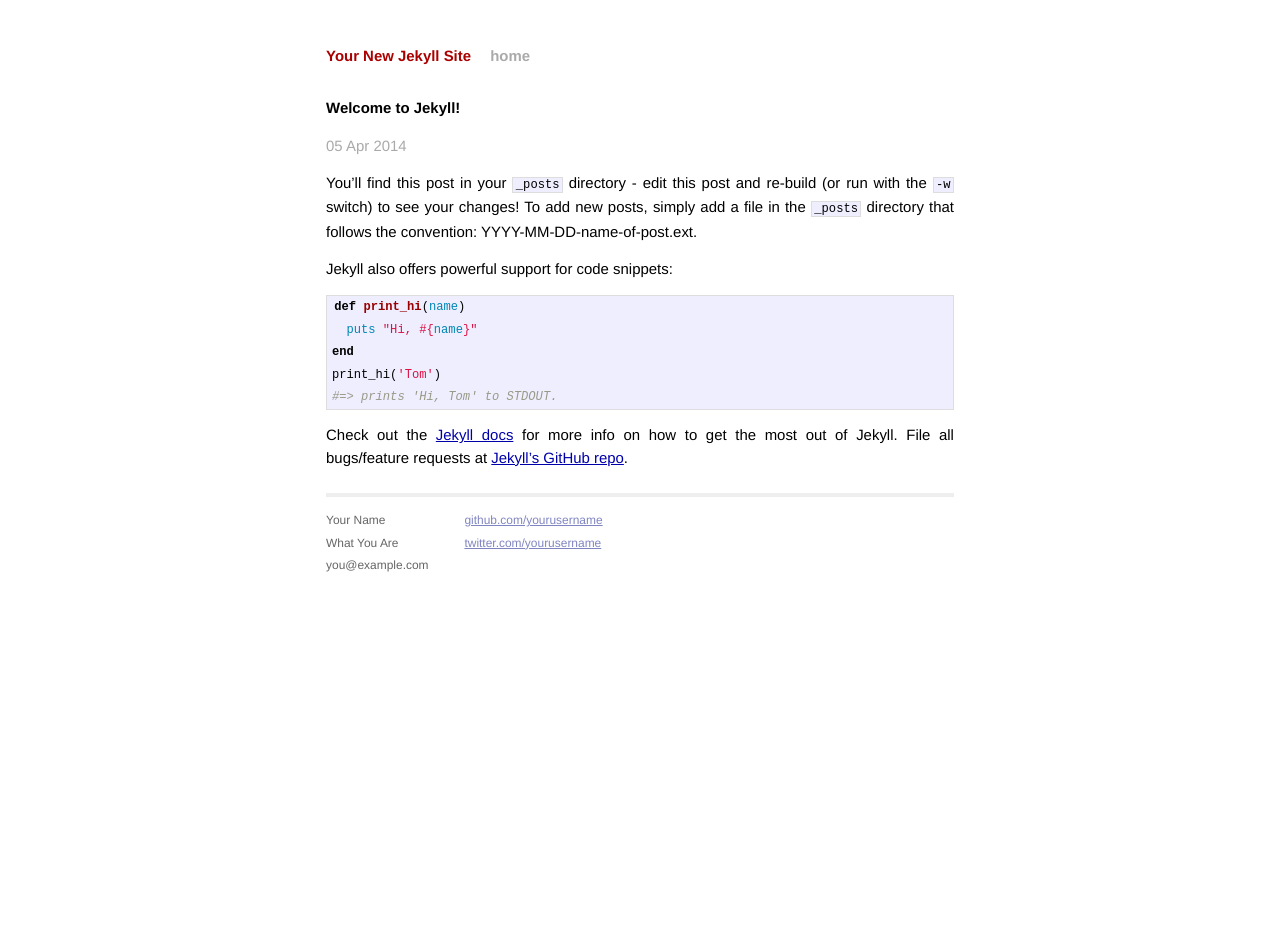
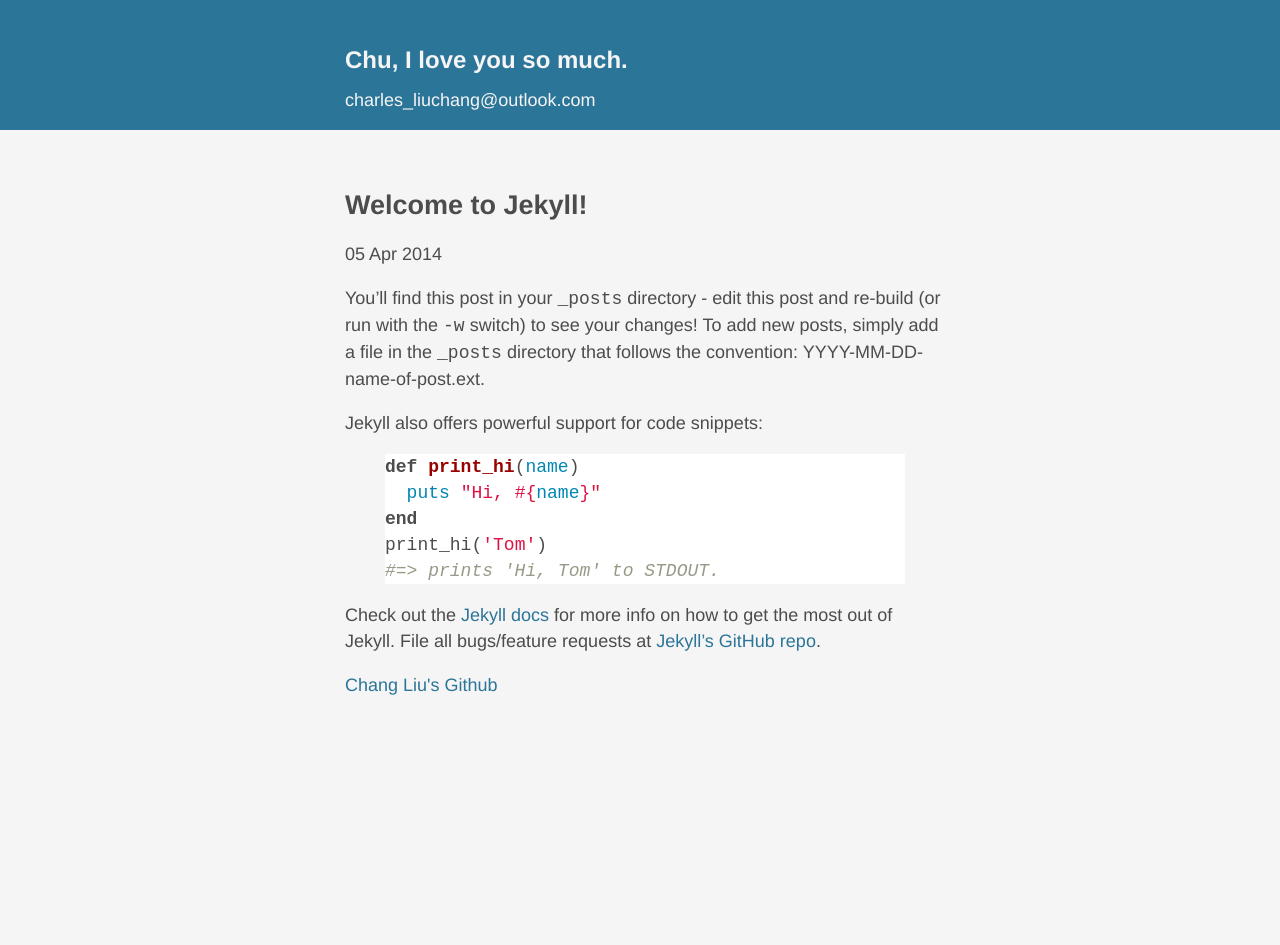
Before and after one commit to ChangLiuNJU/ChangLiuNJU.github.io, a Jekyll site: the page built from _posts/2014-04-05-welcome-to-jekyll.markdown, in a window 1280 px wide. Built offline with Jekyll 4.4.1, drawn with Linux system fonts in a browser that asks for light colours; Markdown is read by kramdown in place of the engine named in the settings; after the commit the page ends 900 px from its top, so only the background shows below that.

Commit message:
love chu version

```diff
--- a/_config.yml
+++ b/_config.yml
@@ -1,3 +1,4 @@
-name: Your New Jekyll Site
+name: Chang Liu's Blog
 markdown: redcarpet
+timezone : Asia/Shanghai
 pygments: true
--- a/_layouts/default.html
+++ b/_layouts/default.html
@@ -13,32 +13,30 @@
         <link rel="stylesheet" href="/css/main.css">
 
     </head>
+
     <body>
-
-        <div class="site">
-          <div class="header">
-            <h1 class="title"><a href="/">{{ site.name }}</a></h1>
-            <a class="extra" href="/">home</a>
-          </div>
-
-          {{ content }}
-
-          <div class="footer">
-            <div class="contact">
+      <div id="site">
+        <div id="head">
+          <div id="head-content">
+            <div id="about">
+              <h1>Chu, I love you so much.</h1>
               <p>
-                Your Name<br />
-                What You Are<br />
-                you@example.com
-              </p>
-            </div>
-            <div class="contact">
-              <p>
-                <a href="https://github.com/yourusername">github.com/yourusername</a><br />
-                <a href="https://twitter.com/yourusername">twitter.com/yourusername</a><br />
+                charles_liuchang@outlook.com
               </p>
             </div>
           </div>
         </div>
 
+        <div id="box">
+          <div id="content">
+            <div id="articles">
+              {{ content }}
+            </div>
+            <div id="footer">
+              <a href="https://github.com/ChangLiuNJU">Chang Liu's Github</a>
+            </div>
+          </div>
+        </div>
+      </div>
     </body>
 </html>
--- a/css/main.css
+++ b/css/main.css
@@ -1,160 +1,65 @@
-/*****************************************************************************/
-/*
-/* Common
-/*
-/*****************************************************************************/
-
-/* Global Reset */
-* {
-  margin: 0;
-  padding: 0;
+body {
+	font: normal 18px "Avenir Next", Helvetica, Arial, sans-serif;
+	margin: 0px;
+	padding: 0px;
+	color: #4c4c4c;
+	background-color: #f5f5f5;
+	text-align: center;
 }
-
-html, body { height: 100%; }
-
-body {
-  background-color: #FFF;
-  font: 13.34px Helvetica, Arial, sans-serif;
-  font-size: small;
-  text-align: center;
+#box {
+	margin: 20px auto;
+	text-align: left;
+	max-width: 650px;
 }
-
-h1, h2, h3, h4, h5, h6 {
-  font-size: 100%; }
-
-h1 { margin-bottom: 1em; }
-p { margin: 1em 0; }
-
-a         { color: #00a; }
-a:hover   { color: #000; }
-a:visited { color: #a0a; }
-
-/*****************************************************************************/
-/*
-/* Home
-/*
-/*****************************************************************************/
-.posts {
-  list-style-type: none;
-  margin-bottom: 2em;
+html>body #box {
+	max-width: 650px;
+	padding-right: 0px;
+	margin-bottom: 20px;
 }
-
-.posts li {
-  line-height: 1.75em;
+#content {
+	padding-top: 20px;
+	padding-bottom: 10px;
+	padding-left: 10px;
+	margin: 20px 20px;
+	line-height: 26px;
 }
-
-.posts span {
-  color: #aaa;
-  font-family: Monaco, "Courier New", monospace;
-  font-size: 80%;
+#footer {
+	width: 600px;
+	clear: both;
+	height: 21px;
+	min-height: 21px;
 }
-
-/*****************************************************************************/
-/*
-/* Site
-/*
-/*****************************************************************************/
-
-.site {
-  font-size: 115%;
-  text-align: justify;
-  width: 42em;
-  margin: 3em auto 2em;
-  line-height: 1.5em;
+#head {
+	height: 130px;
+	min-height: 130px;
+	width: 100%;
+	background-color: #2B7598;
+	text-align: left;
 }
-
-.header a {
-  font-weight: bold;
-  text-decoration: none;
+#head-content {
+	width: 650px;
+	margin: 0px auto;
 }
-
-.title {
-  display: inline-block;
-  margin-bottom: 2em;
+#head #about {
+	width: 590px;
+	margin: 0px auto;
+	padding-top: 30px;
 }
-
-.title a {
-  color: #a00;
+#head h1 {
+	color: #f5f5f5;
+	font-size: 24px;
 }
-
-.title a:hover {
-  color: #000;
+#head p {
+	color: #f5f5f5;
+	margin: 0px;
+	margin-top: 5px;
 }
-
-.header a.extra {
-  color: #aaa;
-  margin-left: 1em;
+/*Links*/
+a {
+	color: #2B7598;
+	text-decoration: none;
 }
-
-.header a.extra:hover {
-  color: #000;
+a:hover {
+	color: #000;
+	text-decoration: underline;
 }
-
-.meta {
-  color: #aaa;
-}
-
-.footer {
-  font-size: 80%;
-  color: #666;
-  border-top: 4px solid #eee;
-  margin-top: 2em;
-  overflow: hidden;
-}
-
-.footer .contact {
-  float: left;
-  margin-right: 3em;
-}
-
-.footer .contact a {
-  color: #8085C1;
-}
-
-.footer .rss {
-  margin-top: 1.1em;
-  margin-right: -.2em;
-  float: right;
-}
-
-.footer .rss img {
-  border: 0;
-}
-
-/*****************************************************************************/
-/*
-/* Posts
-/*
-/*****************************************************************************/
-
-/* standard */
-.post pre {
-  border: 1px solid #ddd;
-  background-color: #eef;
-  padding: 0 .4em;
-}
-
-.post ul, .post ol {
-  margin-left: 1.35em;
-}
-
-.post code {
-  border: 1px solid #ddd;
-  background-color: #eef;
-  padding: 0 .2em;
-}
-
-.post pre code {
-  border: none;
-}
-
-/* terminal */
-.post pre.terminal {
-  border: 1px solid #000;
-  background-color: #333;
-  color: #FFF;
-}
-
-.post pre.terminal code {
-  background-color: #333;
-}
```
Also changed, not shown: index.html (+12 -9 lines), 2 other files.
